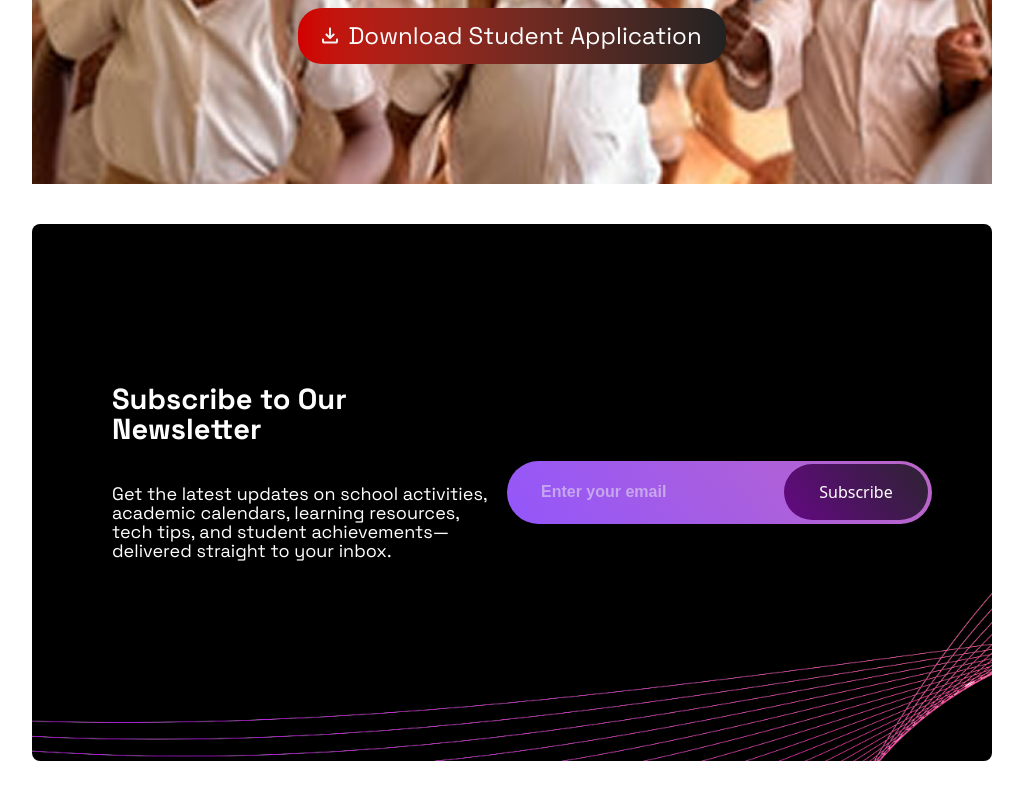
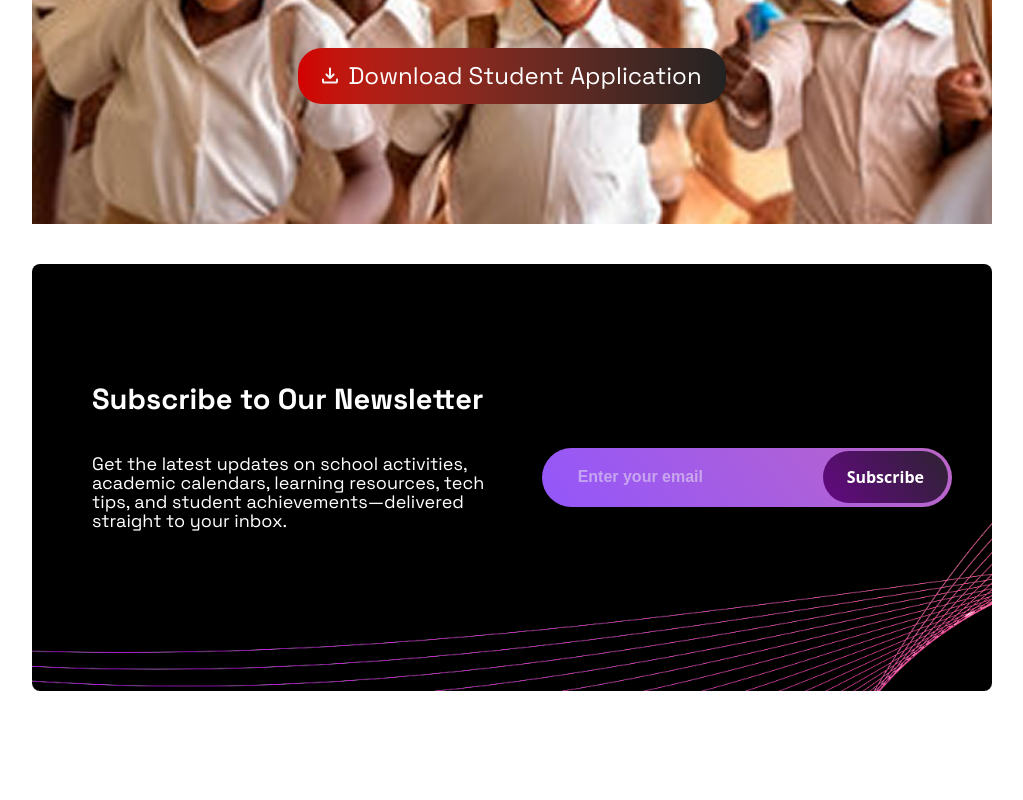
Before and after one commit to Ezekiel-Faith/Smart-School, a React (Vite) app: page / in a window 1280 px wide. Shown: the part 1414-2214 px from the top of the page, without its empty margins (128-1151 px from the left). After the commit the page ends 2105 px from the top, so only its background shows below. Built offline with nearby package versions, Linux system fonts and the light colour scheme.

Commit message:
Animation and Responsiveness

```diff
--- a/package.json
+++ b/package.json
@@ -16,6 +16,7 @@
     "lucide-react": "^0.511.0",
     "react": "^19.1.0",
     "react-dom": "^19.1.0",
+    "react-intersection-observer": "^9.16.0",
     "tailwind-merge": "^3.3.0",
     "tailwindcss": "^4.1.7"
   },
--- /dev/null
+++ b/src/components/AnimateOnScroller.jsx
@@ -0,0 +1,45 @@
+// src/components/AnimateOnScroll.jsx
+import React from 'react';
+import { useInView } from 'react-intersection-observer';
+
+/**
+ * A reusable component to apply scroll-based animations to its children.
+ * Content will animate in when entering the viewport and out when leaving.
+ *
+ * @param {object} props - Component props.
+ * @param {React.ReactNode} props.children - The content to be animated.
+ * @param {number} [props.threshold=0.2] - The percentage of the element that must be visible to trigger the animation.
+ * @param {string} [props.animationClasses='opacity-0 translate-y-10'] - Tailwind CSS classes for the element when it's out of view.
+ * @param {string} [props.inViewClasses='opacity-100 translate-y-0'] - Tailwind CSS classes for the element when it's in view.
+ * @param {string} [props.transition='transition-all duration-1000 ease-out'] - Tailwind CSS transition classes.
+ * @param {string} [props.delay=''] - Optional Tailwind CSS delay class (e.g., 'delay-200').
+ * @param {string} [props.className=''] - Additional Tailwind CSS classes to apply to the wrapper div.
+ * @param {object} [props.rest] - Any other props to pass to the wrapper div.
+ */
+export default function AnimateOnScroll({
+  children,
+  threshold = 0.2,
+  animationClasses = 'opacity-0 translate-y-10', // Classes when out of view
+  inViewClasses = 'opacity-100 translate-y-0', // Classes when in view
+  transition = 'transition-all duration-1500 ease-out', // Common transition
+  delay = '', // Optional delay, e.g., 'delay-200'
+  className = '', // Additional classes for the wrapper
+  ...props // Pass any other props like id, data-testid etc. to the wrapper div
+}) {
+  const { ref, inView } = useInView({
+    threshold,
+    // triggerOnce: false // This is the default, so explicitly setting it is optional but good for clarity
+  });
+
+  return (
+    <div
+      ref={ref}
+      className={`${transition} ${delay} ${
+        inView ? inViewClasses : animationClasses
+      } ${className}`}
+      {...props}
+    >
+      {children}
+    </div>
+  );
+}
--- a/src/components/News.jsx
+++ b/src/components/News.jsx
@@ -1,10 +1,17 @@
 import rec from '../assets/Rectangle.png';
 import { DownloadProperties,SubscribeProperties } from '@/constants/properties';
 import React from 'react';
+import AnimateOnScroll from './AnimateOnScroller';
 export default function DownloadNews(){
   return(
     <>
+     <AnimateOnScroll
+        inViewClasses='opacity-100 translate-y-10'
+        animationClasses='opacity-0 translate-y-30'
+        transition='transition-all duration-700 ease-out'
+        >
       <section>
+
       <div className='form-container p-10 flex flex-col items-center justify-center gap-3 md:w-auto md:m-10 md:p-30'>
         <h1 className='text-center text-white font-[600] text-[31px] normal-case leading-[37.2px] font-project md:mb-20 mb-10'>{DownloadProperties.title}</h1>
         <button className='text-center text-white font-project cursor-pointer inline-flex px-[27px] py-[11px] text-[13px] md:text-2xl md:py-[12px] md:px-[24px] justify-center items-center gap-[10px] rounded-[24px] bg-gradient-to-r from-[#D30000] to-[#222] download-btn'>
@@ -15,20 +22,34 @@ export default function DownloadNews(){
         </button>
       </div>
 
-      <div className='relative subscribe-container md:flex md:flex-row flex-col items-center md:py-40 py-10 px-5 md:px-15 mt-20 justify-between rounded-[8px] bg-black md:w-auto md:m-10'>
+      <div className='relative subscribe-container md:flex lg:flex-row flex-col items-center md:py-30 py-10 px-5 md:px-10 mt-20 justify-between rounded-[8px] bg-black md:w-auto md:m-10'>
         <div className='subscribe-header mx-5 mb-10'>
           <h1 className='self-stretch md:text-[29px] text-2xl text-white normal-case font-[700] leading-[30px] font-project mb-5 md:mb-10'>{SubscribeProperties.header}</h1>
           <p className='text-[18px] normal-case font-[400] font-project self-stretch text-white leading-[19.2px] w-[100%] description lg:w-[100%]'>{SubscribeProperties.description}</p>
         </div>
-        <div className='sub-form z-10'>
-          <form className='subscribe-form flex justify-items-end items-center md:gap-[10px] gap-[5px] rounded-[32px] z-10'>
-            <input type="email" placeholder={SubscribeProperties.emailPlaceholder} className='email-input z-10 text-[16px] rounded-3xl font-[600] leading-[39.711px] px-3.5 grow  invalid:text-red-400 focus:invalid:outline-red-500 focus:outline focus:invalid:border-red-400 focus:ring-0 focus:border-transparent active:border-none' required />
-            <button type='submit' className='submit-btn z-10 text-white cursor-pointer flex md:w-[144px] w-auto md:px-[24px] px-[12px] py-[8px] md:py-[16px] flex-col justify-center items-center rounded-[32px]'>{SubscribeProperties.subscribeButtonText}</button>
-          </form>
+        <div className='sub-form z-10 md:self-start lg:self-center md:w-full '>
+     <form className="subscribe-form  flex justify-items-end items-center md:gap-[10px] gap-[5px] rounded-[32px] z-10">
+
+  <input type="email"placeholder={SubscribeProperties.emailPlaceholder}className="email-input text-[16px] font-[600] px-4 py-2rounded-[32px] flex-[1_1_auto] min-w-0 focus:outline-none focus:ring-0 invalid:text-red-400 focus:invalid:outline-red-500 focus:invalid:border-red-400"
+    required
+  />
+
+  <button
+    type="submit"
+    className="submit-btn text-white font-semibold cursor-pointer
+    px-[12px] py-[8px] text-[14px]
+    md:px-[24px] md:py-[14px] md:text-[16px]
+    rounded-[32px] whitespace-nowrap"
+  >
+    {SubscribeProperties.subscribeButtonText}
+  </button>
+</form>
+
         </div>
         <img src={rec} alt="" srcset="" className='rec absolute z-0 bottom-0 right-0 w-full '/>
       </div>
     </section>
+         </AnimateOnScroll>
     </>
   )
 }
--- a/src/components/hero.jsx
+++ b/src/components/hero.jsx
@@ -1,5 +1,6 @@
 import React from "react";
 import { HeroProperties } from "@/constants/properties";
+import AnimateOnScroll from "./AnimateOnScroller";
 
 export default function Hero(){
   return(
@@ -8,10 +9,16 @@ export default function Hero(){
       <div className='relative hero-bg p-20 md:p-45 md:w-auto md:m-10'>
         <h1 className='lg:-mt-20 md:-ml-25 hero-txt font-project text-[25px] font-bold  md:text-[49px] md:normal-case md:font-[700] leading-[58.8px]'>{HeroProperties.title}</h1>
       </div>
+      <AnimateOnScroll
+            animationClasses='opacity-0 translate-y-8' // Title slides up from bottom
+            inViewClasses='opacity-100 translate-y-0'
+            transition='transition-all duration-1500 ease-out' // Smooth transition
+      >
       <div className='flex flex-col items-center justify-center p-4 m-7'>
         <h1 className='Admission-txt text-center text-[25px] md:text-[49px] font-[900] md:font-[700] leading-8 md:leading-[58.8px] normal-case txt font-project'>{HeroProperties.subtitle}</h1>
         <p className='txt text-center font-project text-[19px] md:text-[25px] normal-case font-[600] leading-[30px]'>{HeroProperties.session}</p>
       </div>
+      </AnimateOnScroll>
     </section>
     </>
   );
--- a/src/components/study.jsx
+++ b/src/components/study.jsx
@@ -1,10 +1,16 @@
 import React from 'react';
 import { StudentProperties } from '@/constants/properties';
+import AnimateOnScroll from './AnimateOnScroller';
 
 export default function Study(){
   return(
-    <>
+
         <section className='mb-10 md:w-auto md:m-10'>
+             <AnimateOnScroll
+        inViewClasses='opacity-100 translate-y-10'
+        animationClasses='opacity-0 translate-y-30'
+        transition='transition-all duration-700 ease-out'
+      >
       <div className='font-project flex flex-col items-start'>
         <h1 className='text-[39px] normal-case font-[700] leading-[46.8px] text-black mb-4'>{StudentProperties.heading}</h1>
         <p className='font-project text-[20px] normal-case font-[400] leading-[24px] text-black'>
@@ -12,7 +18,7 @@ export default function Study(){
         </p>
         <button className='apply-btn flex w-[189px] h-[57px] py-[12px] px-[24px] justify-center items-center gap-[14.938px] bg-black text-white self-center rounded-[8px] mx-10 cursor-pointer hover:bg-linear-to-tr hover:from-purple-800 hover:to-black transition duration-500 ease-in-out my-20'>{StudentProperties.buttonText}</button>
       </div>
-    </section>
-    </>
+          </AnimateOnScroll>
+      </section>
 )
 }
```
Also changed, not shown: 1 other file (tests, documents, lock files or other folders).
